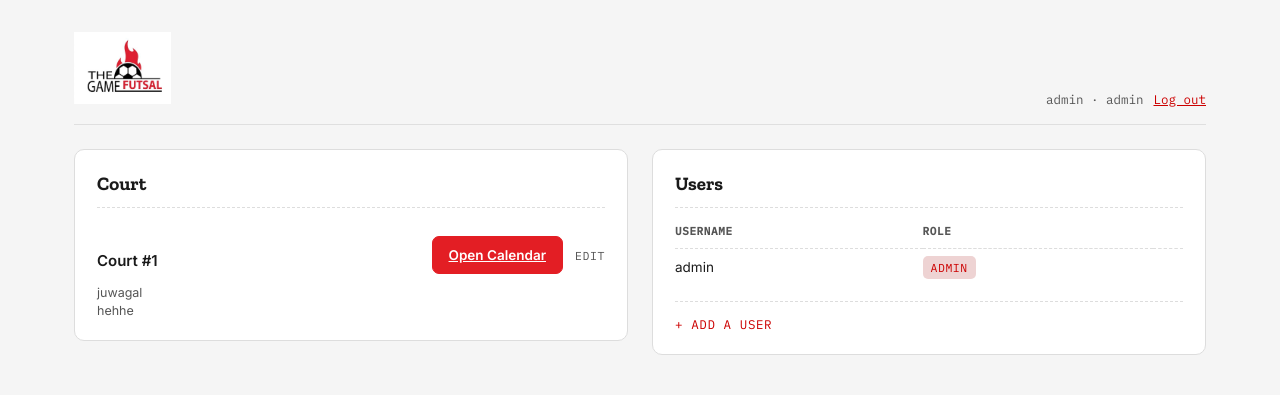
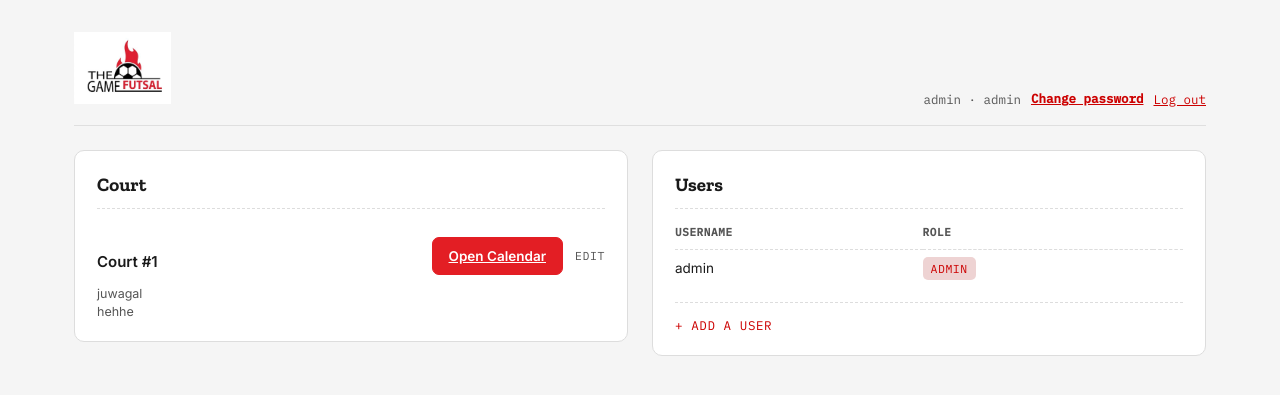
Before and after one commit to Prakriti-Shrestha03/Futsal_Training, a Flask app: page /admin in a window 1280 px wide. Shown: the top 395 px of the page. Run offline with Flask 3, Linux system fonts and the light colour scheme; a user stored in the database is signed in; data comes from the database, SQL or seed files in the repository; parts of the project's set-up code (start-up, migrations or seed data) failed here and were passed over; some libraries are stand-ins or nearby versions.

Commit message:
feat: self-service password change for all users
- POST /change-password route: validates current password, min 6 chars,
  confirmation match, then hashes and saves the new password
- 'Change password' button in calendar header (all roles) and admin
  header — opens an inline dialog, no separate page needed
- Redirects back to the same page after success/failure so the user
  stays in context
- btn--sm CSS utility for compact header button; bump style.css to v=12

```diff
--- a/app.py
+++ b/app.py
@@ -552,6 +552,31 @@ def logout():
     return redirect(url_for("login"))
 
 
+@app.route("/change-password", methods=["POST"])
+@login_required
+def change_password():
+    current_pw  = request.form.get("current_password", "")
+    new_pw      = request.form.get("new_password", "")
+    confirm_pw  = request.form.get("confirm_password", "")
+
+    if not current_user.check_password(current_pw):
+        flash("Current password is incorrect.", "error")
+        return redirect(request.referrer or url_for("home"))
+
+    if len(new_pw) < 6:
+        flash("New password must be at least 6 characters.", "error")
+        return redirect(request.referrer or url_for("home"))
+
+    if new_pw != confirm_pw:
+        flash("New passwords do not match.", "error")
+        return redirect(request.referrer or url_for("home"))
+
+    current_user.set_password(new_pw)
+    db.session.commit()
+    flash("Password changed successfully.")
+    return redirect(request.referrer or url_for("home"))
+
+
 # ---------- admin panel ----------
 
 @app.route("/admin")
--- a/static/style.css
+++ b/static/style.css
@@ -404,6 +404,12 @@ body {
 .btn--primary:hover { background: var(--pine-dark); }
 
 .btn--block { width: 100%; margin-top: auto; }
+
+.btn--sm {
+  font-size: 11px;
+  padding: 4px 10px;
+  line-height: 1.4;
+}
 
 /* ---------- Dialogs ---------- */
 
--- a/templates/admin.html
+++ b/templates/admin.html
@@ -8,11 +8,36 @@
     </div>
     <div class="header__account">
       <span>{{ current_user.username }} · admin</span>
+      <button type="button" class="btn btn--sm"
+              onclick="document.getElementById('change-pw-dialog').showModal()">
+        Change password
+      </button>
       <form method="post" action="{{ url_for('logout') }}">
         <button type="submit">Log out</button>
       </form>
     </div>
   </header>
+
+  {# ── Change password dialog ── #}
+  <dialog id="change-pw-dialog" class="dialog">
+    <form method="post" action="{{ url_for('change_password') }}" class="dialog__form">
+      <h3>Change password</h3>
+      <label>Current password
+        <input type="password" name="current_password" required autocomplete="current-password">
+      </label>
+      <label>New password
+        <input type="password" name="new_password" required minlength="6" autocomplete="new-password">
+      </label>
+      <label>Confirm new password
+        <input type="password" name="confirm_password" required minlength="6" autocomplete="new-password">
+      </label>
+      <div class="dialog__actions">
+        <button type="button" class="btn"
+                onclick="document.getElementById('change-pw-dialog').close()">Cancel</button>
+        <button type="submit" class="btn btn--primary">Save</button>
+      </div>
+    </form>
+  </dialog>
 
   {% with messages = get_flashed_messages(with_categories=true) %}
     {% if messages %}
--- a/templates/base.html
+++ b/templates/base.html
@@ -16,7 +16,7 @@
   <noscript>
     <link rel="stylesheet" href="https://fonts.googleapis.com/css2?family=Zilla+Slab:wght@500;600;700&family=Inter:wght@400;500;600&family=IBM+Plex+Mono:wght@400;500&display=swap">
   </noscript>
-  <link rel="stylesheet" href="{{ url_for('static', filename='style.css') }}?v=11">
+  <link rel="stylesheet" href="{{ url_for('static', filename='style.css') }}?v=12">
   {% block extra_head %}{% endblock %}
 </head>
 <body>
```
Also changed, not shown: templates/calendar.html (+25 -0 lines).
